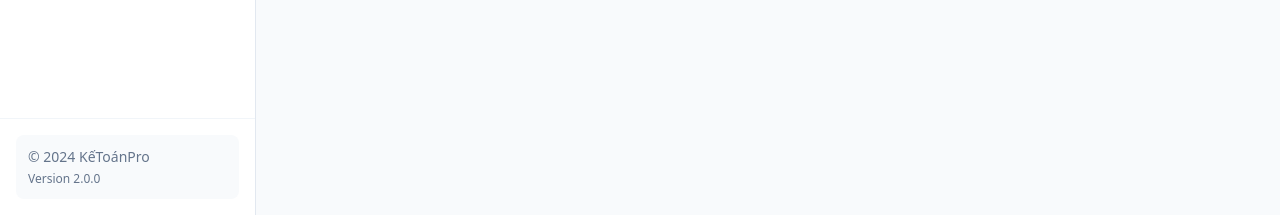
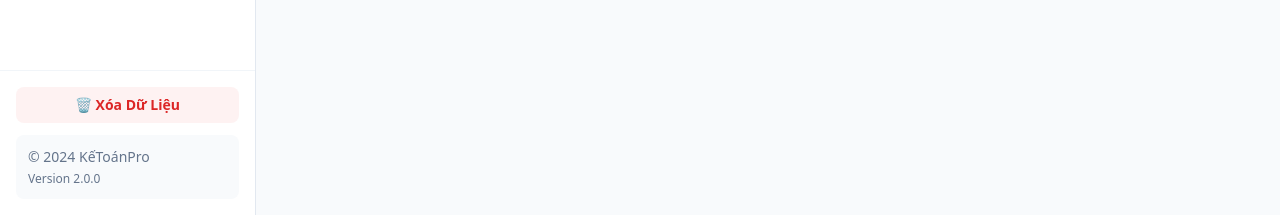
Before and after one commit to Huyhg234/smart-accounting, a React (Vite) app: page /#/bank in a window 1280 px wide. Shown: the part 585-800 px from the top of the page. Built offline with nearby package versions, Linux system fonts and the light colour scheme; no server answers; the database is empty.

Commit message:
Feat: Add 'Clear All Data' button to Reset App for fresh use

```diff
--- a/components/Sidebar.tsx
+++ b/components/Sidebar.tsx
@@ -2,7 +2,11 @@ import React from 'react';
 import { NavLink } from 'react-router-dom';
 import { LayoutDashboard, Receipt, MessageSquareText, WalletCards, FileSpreadsheet, Building2, ScanSearch, Calculator } from 'lucide-react';
 
+import { useAccounting } from '../contexts/AccountingContext'; // Import hook
+
 const Sidebar: React.FC = () => {
+  const { resetData } = useAccounting(); // Get reset function
+
   const navClass = ({ isActive }: { isActive: boolean }) =>
     `flex items-center gap-3 px-4 py-3 rounded-lg transition-colors ${
       isActive ? 'bg-blue-600 text-white shadow-md' : 'text-slate-600 hover:bg-slate-100 hover:text-slate-900'
@@ -58,7 +62,14 @@ const Sidebar: React.FC = () => {
         </NavLink>
       </nav>
 
-      <div className="p-4 border-t border-slate-100">
+      <div className="p-4 border-t border-slate-100 space-y-3">
+        <button
+           onClick={resetData}
+           className="w-full py-2 px-4 bg-red-50 text-red-600 hover:bg-red-100 rounded-lg text-sm font-semibold transition-colors flex items-center justify-center gap-2"
+        >
+           🗑️ Xóa Dữ Liệu
+        </button>
+
         <div className="bg-slate-50 p-3 rounded-lg text-sm text-slate-500">
           <p>© 2024 KếToánPro</p>
           <p className="text-xs mt-1">Version 2.0.0</p>
--- a/contexts/AccountingContext.tsx
+++ b/contexts/AccountingContext.tsx
@@ -10,6 +10,7 @@ interface AccountingContextType {
   addTransaction: (transaction: Transaction) => Promise<void>;
   deleteTransaction: (id: string) => Promise<void>;
   addInvoice: (invoice: InvoiceData) => Promise<void>;
+  resetData: () => void;
   isLoading: boolean;
   isOfflineMode: boolean;
 }
@@ -177,6 +178,16 @@ export const AccountingProvider: React.FC<{ children: ReactNode }> = ({ children
       addTransaction,
       deleteTransaction,
       addInvoice,
+      resetData: () => {
+        if (confirm("⚠️ CẢNH BÁO: Bạn có chắc chắn muốn XÓA TOÀN BỘ dữ liệu?\n\nHành động này sẽ xóa sạch Sổ Thu Chi, Hóa Đơn và đưa ứng dụng về trạng thái trắng ban đầu.\nDữ liệu không thể khôi phục!")) {
+           localStorage.removeItem('OFFLINE_TRANSACTIONS');
+           localStorage.removeItem('OFFLINE_INVOICES');
+           setTransactions([]);
+           setInvoices([]);
+           setSummary({ totalIncome: 0, totalExpense: 0, netProfit: 0 });
+           alert("✅ Đã xóa sạch dữ liệu! Ứng dụng đã sẵn sàng nhập liệu mới.");
+        }
+      },
       isLoading,
       isOfflineMode: !isFirebaseConfigured
     }}>
```
